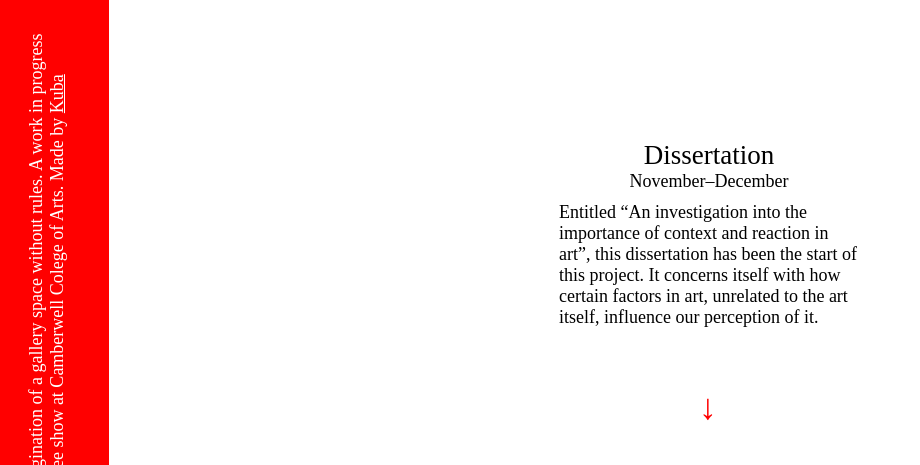
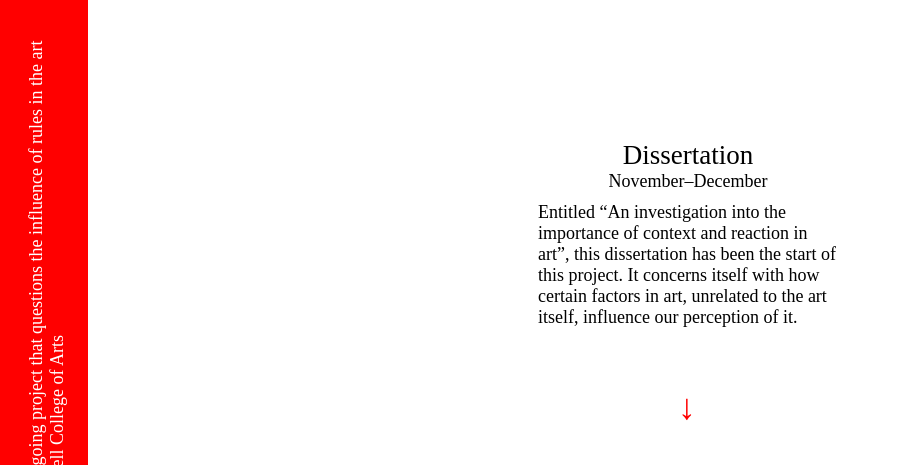
Before and after one commit to kubabartwicki/artisresponse, a website: page index.html in a window 1280 px wide. Shown: the top 465 px of the page, without its empty margins (0-920 px from the left). Drawn offline with nearby package versions, Linux system fonts and the light colour scheme.

Commit message:
Header copy

```diff
--- a/index.html
+++ b/index.html
@@ -14,8 +14,8 @@
 
 	<header>
 		<h1>Art is Response</h1>
-		<p>An imagination of a gallery space without rules. A work in progress that culminates at the Graphic Design Degree show at Camberwell Colege of Arts.</p>
-		<p>Made by <a href="../">Kuba Bartwicki</a>
+		<p>is an ongoing project that questions the influence of rules in the art world.</p>
+		<p>Made by <a href="../">Kuba Bartwicki</a>, Camberwell College of Arts</p>
 	</header>
 
 	<main class="canvas-container">
```
